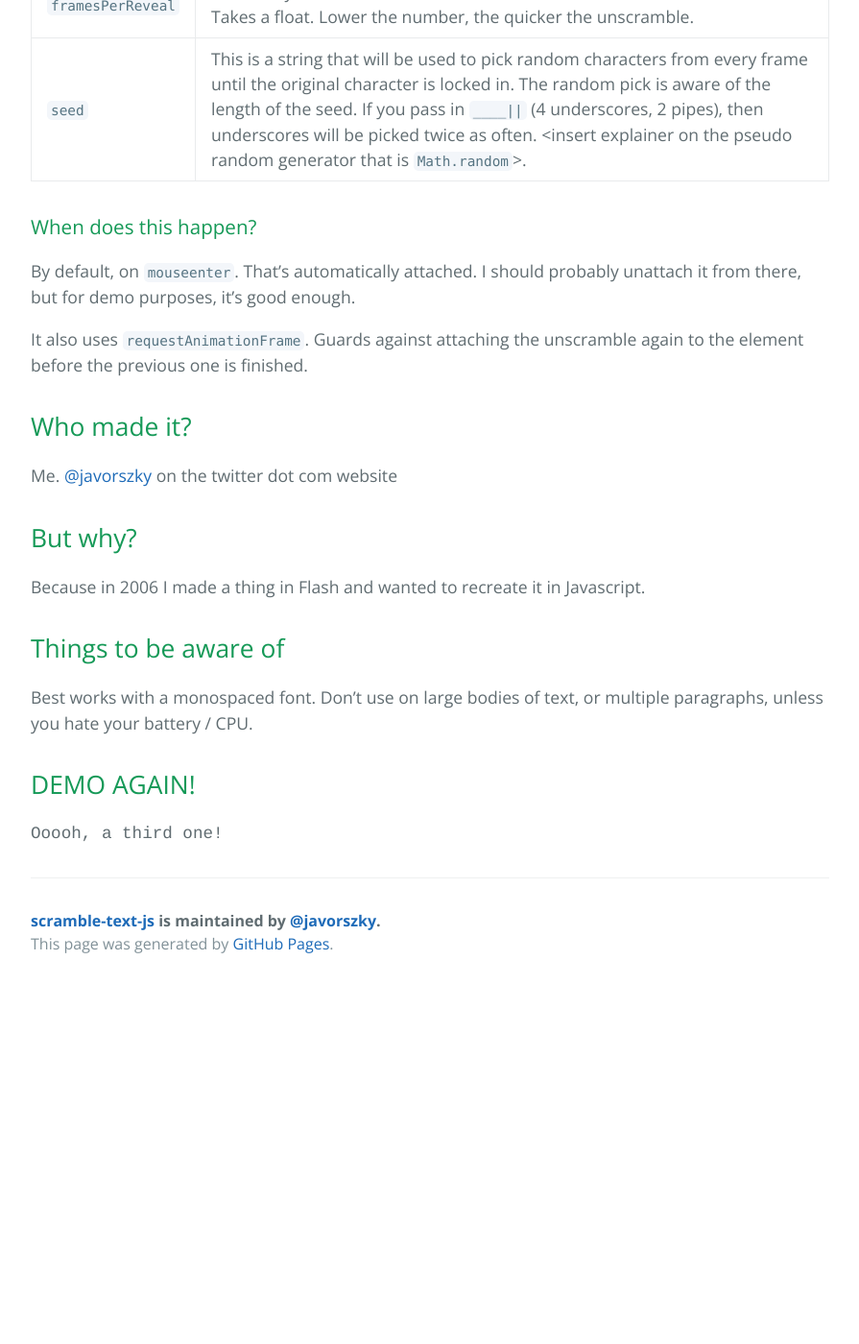
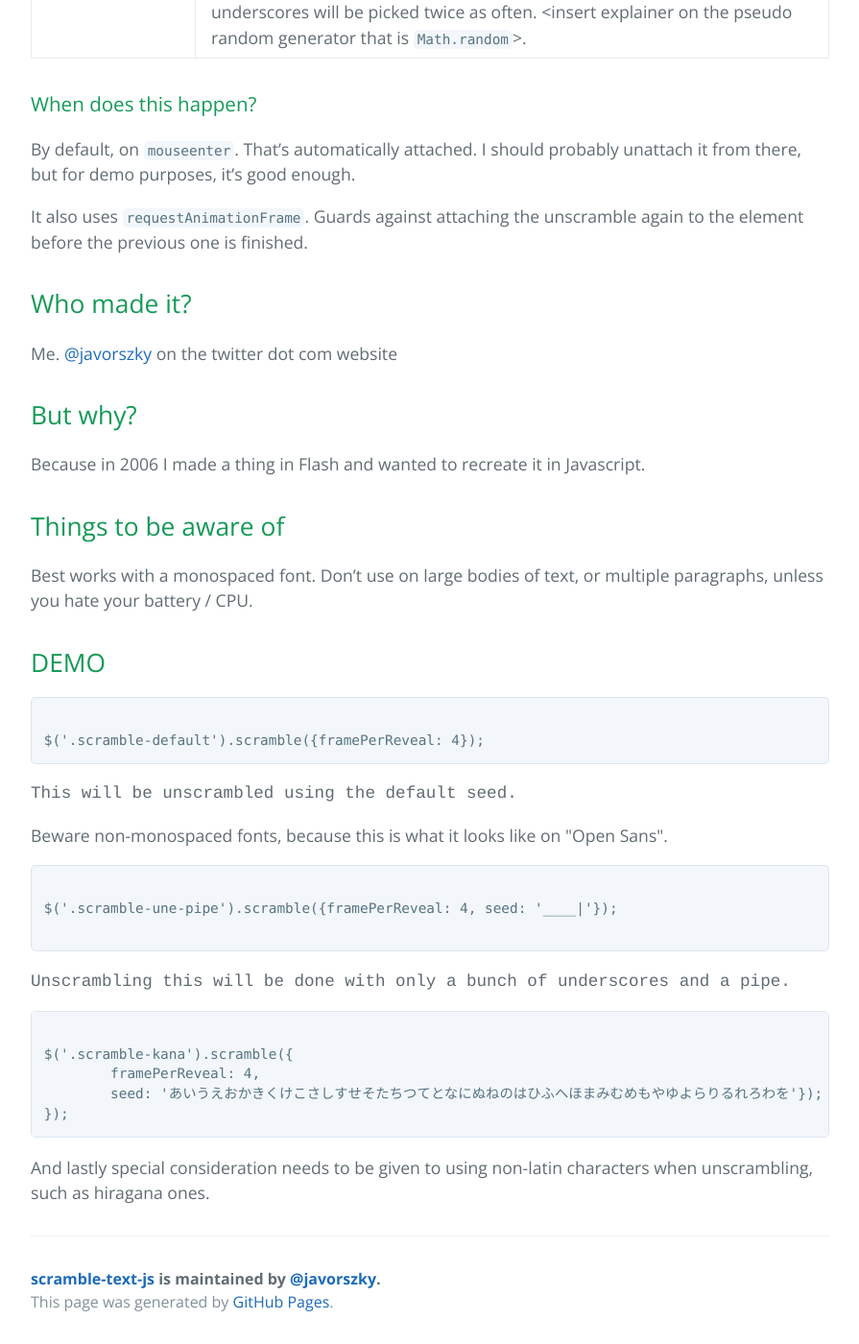
Before and after one commit to javorszky/scramble-text-js, a Jekyll site: the page built from index.html, in a window 1280 px wide and 1400 px high, scrolled down 1741 px. Shown: the whole window at 96% size, without its empty margins (192-1087 px from the left). Built offline with Jekyll 4.4.1, drawn with Linux system fonts in a browser that asks for light colours; nearby versions of some CDN libraries; the list of posts is cut into pages by our own code; before the commit the page ends 2768 px from its top, so only the background shows below that; some of the changed text lies outside the part shown.

Commit message:
Added various demos

```diff
--- a/_includes/head.html
+++ b/_includes/head.html
@@ -11,7 +11,11 @@
   <script>
     (function($,window,undefined) {
       $(document).ready(function() {
-        $('.scramble').scramble({framePerReveal: 4});
+        $('.scramble-default').scramble({framePerReveal: 4});
+        $('.scramble-une-pipe').scramble({framePerReveal: 4, seed: '____|'});
+        $('.scramble-kana').scramble({
+          framePerReveal: 4,
+          seed: 'あいうえおかきくけこさしすせそたちつてとなにぬねのはひふへほまみむめもやゆよらりるれろわを'});
       });
     }(jQuery,window));
   </script>
--- a/_layouts/page.html
+++ b/_layouts/page.html
@@ -1,14 +1,28 @@
 ---
 layout: default
 ---
-
-<h2>DEMO</h2>
-
-<p class="scramble" style="font-family: Courier;">Hover over me to scramble and unscramble! It can do pretty long texts as well ^_^.</p>
-<p class="scramble" style="font-family: Courier;">This is a second paragraph that has the library attached to it.</p>
+<a href="#demo">Jump to the demos</a>
 
 {{ content }}
 
-<h2>DEMO AGAIN!</h2>
+<h2 id="demo">DEMO</h2>
 
-<p class="scramble" style="font-family: Courier;">Ooooh, a third one!</p>
+<div class="language-js highlighter-rouge"><pre class="highlight"><code>
+$('.scramble-default').scramble({framePerReveal: 4});
+</code></pre></div>
+<p class="scramble-default" style="font-family: Courier;">This will be unscrambled using the default seed.</p>
+<p class="scramble-default">Beware non-monospaced fonts, because this is what it looks like on "Open Sans".</p>
+
+<div class="language-js highlighter-rouge"><pre class="highlight"><code>
+$('.scramble-une-pipe').scramble({framePerReveal: 4, seed: '____|'});
+
+</code></pre></div>
+<p class="scramble-une-pipe" style="font-family: Courier;">Unscrambling this will be done with only a bunch of underscores and a pipe.</p>
+
+<div class="language-js highlighter-rouge"><pre class="highlight"><code>
+$('.scramble-kana').scramble({
+	framePerReveal: 4,
+	seed: 'あいうえおかきくけこさしすせそたちつてとなにぬねのはひふへほまみむめもやゆよらりるれろわを'});
+});
+</code></pre></div>
+<p class="scramble-kana">And lastly special consideration needs to be given to using non-latin characters when unscrambling, such as hiragana ones.</p>
```
